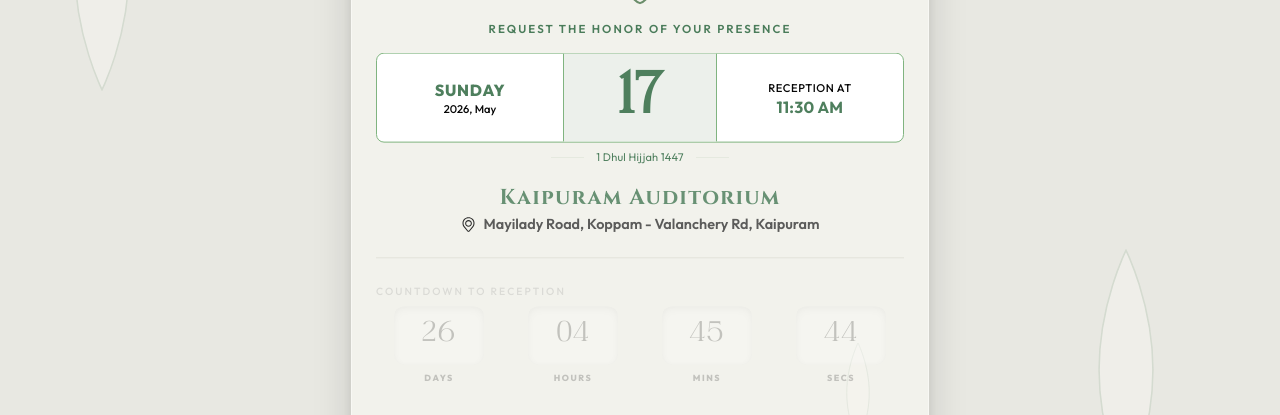
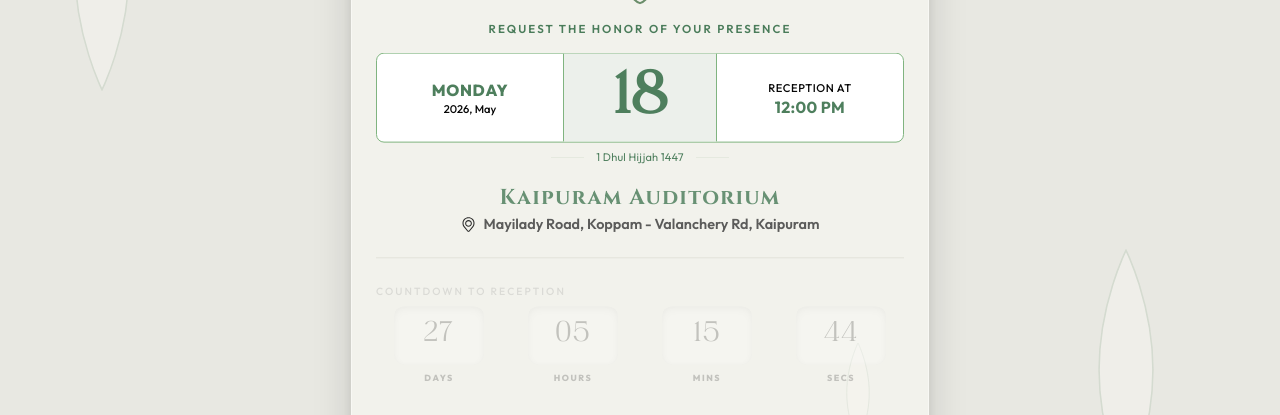
Before and after one commit to Ameerali-k/ameerali_wedding_invitation, a Next.js app: page / in a window 1280 px wide. Shown: the part 246-661 px from the top of the page. Built offline with nearby package versions, Linux system fonts and the light colour scheme; no server answers; a web font is replaced by a local one.

Commit message:
update wedding date to 18 May and time to 12 PM

```diff
--- a/src/app/page.js
+++ b/src/app/page.js
@@ -100,7 +100,7 @@ function IslamicDivider() {
   useEffect(() => {
     const fetchHijri = async () => {
       try {
-        const response = await fetch('https://api.aladhan.com/v1/gToH/17-05-2026');
+        const response = await fetch('https://api.aladhan.com/v1/gToH/18-05-2026');
         const result = await response.json();
         if (result && result.data && result.data.hijri) {
           const h = result.data.hijri;
@@ -333,7 +333,7 @@ function SuccessScreen({ onBack, onSubmit }) {
 
 /* ─── Confirmed Screen ─────────────────────────────────────────── */
 function ConfirmedScreen({ onEdit }) {
-  const { days, hours, minutes, seconds } = useCountdown('2026-05-17T11:30:00');
+  const { days, hours, minutes, seconds } = useCountdown('2026-05-18T12:00:00');
 
   useEffect(() => {
     // Play audio from the global element
@@ -421,10 +421,10 @@ function ConfirmedScreen({ onEdit }) {
 
         {/* Left Col - Date */}
         <div style={{ flex: '0 0 110px', display: 'flex', flexDirection: 'column', alignItems: 'center', borderRight: '1.5px solid #d5d5cc', paddingRight: '0.5rem' }}>
-          <div style={{ fontFamily: 'var(--font-cigra)', fontSize: '2.8rem', color: '#111', lineHeight: 1 }}>17</div>
+          <div style={{ fontFamily: 'var(--font-cigra)', fontSize: '2.8rem', color: '#111', lineHeight: 1 }}>18</div>
           <div style={{ fontFamily: 'var(--font-sans)', fontSize: '0.75rem', fontWeight: 600, color: '#9fa3a9', letterSpacing: '0.2em', marginTop: '4px' }}>MAY</div>
           <div style={{ fontFamily: 'var(--font-sans)', fontSize: '0.45rem', fontWeight: 800, color: '#333', letterSpacing: '0.1em', marginTop: '0.8rem', textAlign: 'center' }}>RECEPTION TIME</div>
-          <div style={{ fontFamily: 'var(--font-sans)', fontSize: '0.8rem', fontWeight: 800, color: 'var(--green, #6c8a71)', marginTop: '2px' }}>11:30 AM</div>
+          <div style={{ fontFamily: 'var(--font-sans)', fontSize: '0.8rem', fontWeight: 800, color: 'var(--green, #6c8a71)', marginTop: '2px' }}>12:00 PM</div>
         </div>
 
         {/* Right Col - Venue */}
@@ -719,7 +719,7 @@ export default function Page() {
     return () => clearTimeout(timer);
   }, []);
 
-  const { days, hours, minutes, seconds } = useCountdown('2026-05-17T11:30:00');
+  const { days, hours, minutes, seconds } = useCountdown('2026-05-18T12:00:00');
 
   const fade = {
     hidden: { opacity: 0, y: 30 },
@@ -837,17 +837,17 @@ export default function Page() {
           <motion.div variants={fade} className="section-date">
             <div className="date-box">
               <div className="col">
-                <div className="col-day-label">SUNDAY</div>
+                <div className="col-day-label">MONDAY</div>
                 <div className="col-day-sub">2026, May</div>
               </div>
               <div className="col-divider" />
               <div className="col col-number">
-                <div className="col-number-val">17</div>
+                <div className="col-number-val">18</div>
               </div>
               <div className="col-divider" />
               <div className="col">
                 <div className="col-day-sub" style={{ textTransform: 'uppercase', marginBottom: '2px', letterSpacing: '0.05em' }}>RECEPTION AT</div>
-                <div className="col-time" style={{ color: 'var(--green, #6c8a71)' }}>11:30 AM</div>
+                <div className="col-time" style={{ color: 'var(--green, #6c8a71)' }}>12:00 PM</div>
               </div>
             </div>
             <div style={{ marginTop: '0.45rem' }}>
```
